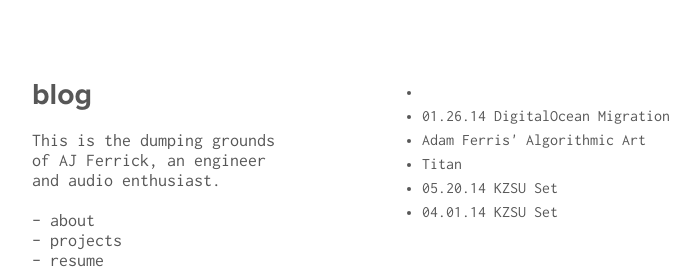
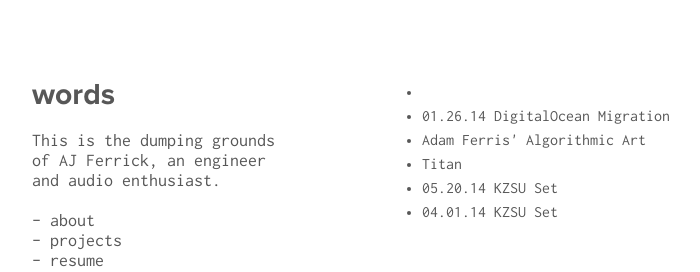
Before and after one commit to ajferrick/blog, a Jekyll site: the page built from archive/index.html, in a window 1280 px wide. Shown: the top 272 px of the page, without its empty margins (18-718 px from the left). Built offline with Jekyll 4.4.1, drawn with Linux system fonts in a browser that asks for light colours; nearby versions of some CDN libraries.

Commit message:
Change the top level

```diff
--- a/_layouts/default.html
+++ b/_layouts/default.html
@@ -13,7 +13,7 @@
 <body>
     <div class="sidebar">
         <header>
-            <h1><a href="/">blog</a></h1>
+            <h1><a href="/">words</a></h1>
         </header>
         <p>
             This is the dumping grounds of AJ Ferrick, an engineer and audio enthusiast.
```
Also changed, not shown: index.html (line endings or trailing spaces).
